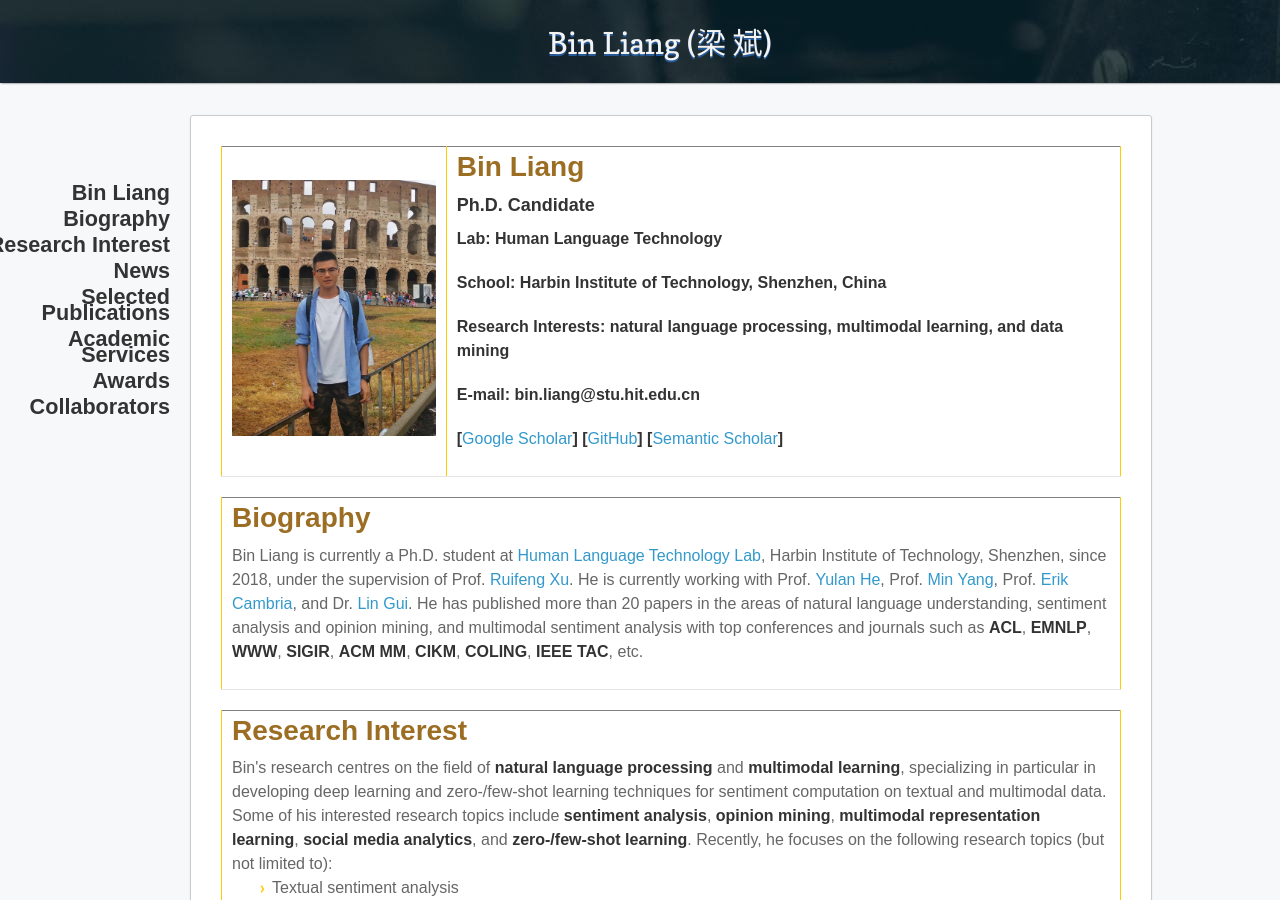
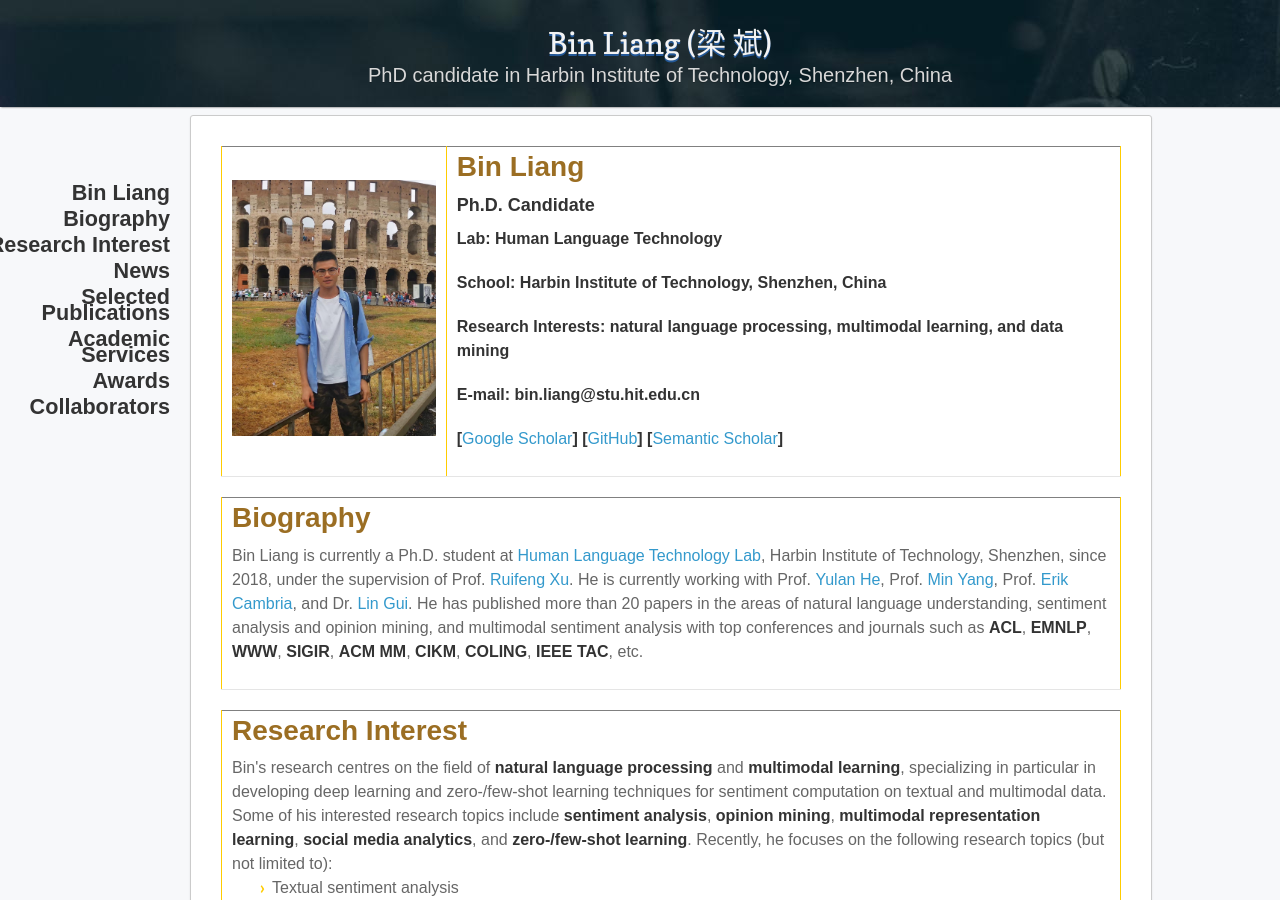
Before and after one commit to BinLiang-NLP/BinLiang-NLP.github.io, a Jekyll site: the page built from index.md, in a window 1280 px wide and 900 px high. Built offline with Jekyll 4.4.1, drawn with Linux system fonts in a browser that asks for light colours; nearby versions of some CDN libraries; our own code applies the rules of GitHub Pages for plain Markdown files; the repository's description, which GitHub fills in, is left out; some of the changed lines change nothing that is shown.

Commit message:
Update _config.yml

```diff
--- a/_config.yml
+++ b/_config.yml
@@ -1,3 +1,3 @@
 title: Bin Liang  (梁 斌)
 locale: en_US
-#description: PhD candidate in Harbin Institute of Technology, Shenzhen, China
+description: PhD candidate in Harbin Institute of Technology, Shenzhen, China
```
